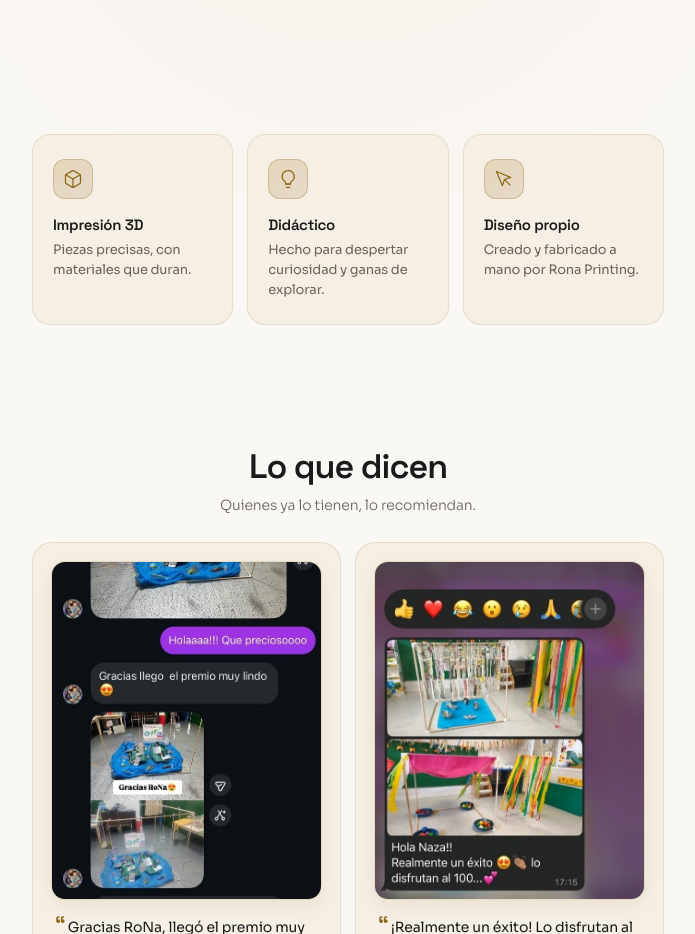
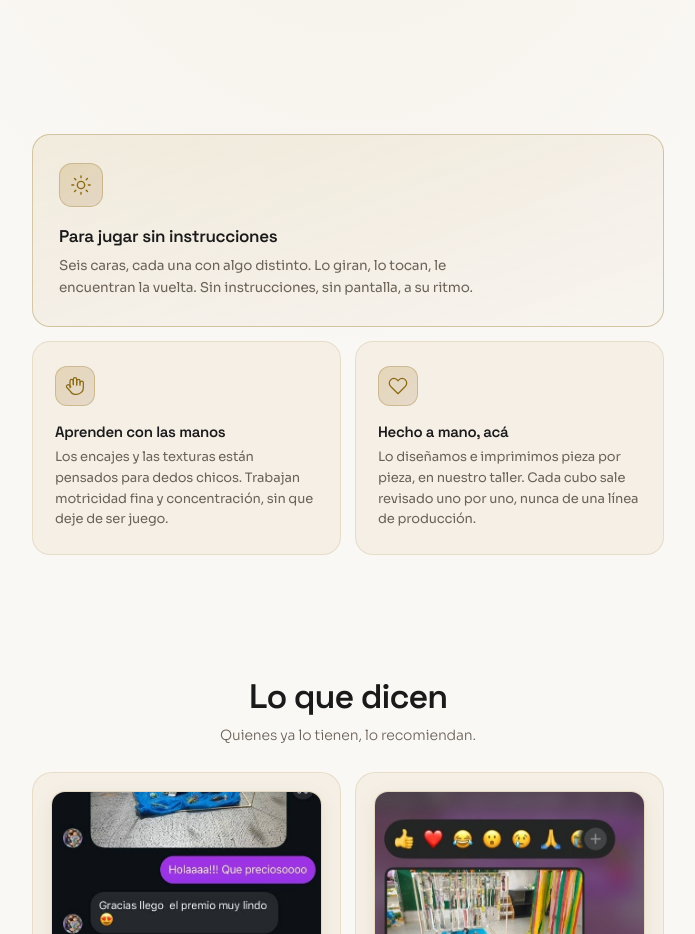
Before and after one commit to frxnnk/rona-printing-landing, a website: page index.html in a window 1280 px wide. Shown: the part 860-1794 px from the top of the page, without its empty margins (292-987 px from the left). Drawn offline with Linux system fonts and the light colour scheme; no server answers.

Commit message:
redesign: features section — asymmetric layout, concrete copy, outcome-focused

```diff
--- a/index.html
+++ b/index.html
@@ -241,7 +241,7 @@
     /* Features */
     .feats{
       display:grid;
-      grid-template-columns:repeat(3,1fr);
+      grid-template-columns:1fr 1fr;
       gap:14px;
       margin-bottom:120px;
     }
@@ -250,7 +250,7 @@
       background:var(--cream);
       border:1px solid var(--border);
       border-radius:18px;
-      padding:24px 20px;
+      padding:24px 22px;
       text-align:left;
       transition:transform .35s cubic-bezier(.2,.8,.2,1), background .35s cubic-bezier(.2,.8,.2,1), border-color .35s cubic-bezier(.2,.8,.2,1), box-shadow .35s cubic-bezier(.2,.8,.2,1);
     }
@@ -259,6 +259,16 @@
       background:var(--cream-2);
       border-color:var(--border-strong);
       box-shadow:0 8px 24px rgba(139,105,20,0.08);
+    }
+    .feat-main{
+      grid-column:1 / -1;
+      background:linear-gradient(160deg, rgba(196,163,90,0.14), rgba(212,184,150,0.06));
+      border-color:rgba(139,105,20,0.32);
+      padding:28px 26px;
+    }
+    .feat-main:hover{
+      background:linear-gradient(160deg, rgba(196,163,90,0.2), rgba(212,184,150,0.1));
+      border-color:rgba(139,105,20,0.45);
     }
     .feat-icon{
       width:40px;height:40px;
@@ -270,6 +280,12 @@
       color:var(--wood-dark);
     }
     .feat-icon svg{width:20px;height:20px}
+    .feat-main .feat-icon{
+      width:44px;height:44px;
+      border-radius:13px;
+      margin-bottom:18px;
+    }
+    .feat-main .feat-icon svg{width:22px;height:22px}
     .feat h3{
       font-family:'Space Grotesk',sans-serif;
       font-size:15px;font-weight:600;
@@ -277,7 +293,15 @@
       letter-spacing:-0.02em;
       color:var(--text);
     }
-    .feat p{font-size:13px;color:var(--muted);line-height:1.55;font-weight:400}
+    .feat p{font-size:13px;color:var(--muted);line-height:1.6;font-weight:400}
+    .feat-main h3{
+      font-size:17px;
+      margin-bottom:8px;
+    }
+    .feat-main p{
+      font-size:13.5px;
+      max-width:440px;
+    }
 
     /* Testimonials */
     .testimonials{margin-bottom:120px}
@@ -956,37 +980,36 @@
     </section>
 
     <div class="feats">
-      <div class="feat reveal d4">
+      <div class="feat feat-main reveal d4">
         <div class="feat-icon">
           <svg viewBox="0 0 24 24" fill="none" stroke="currentColor" stroke-width="1.5" stroke-linecap="round" stroke-linejoin="round">
-            <path d="M21 16V8a2 2 0 0 0-1-1.73l-7-4a2 2 0 0 0-2 0l-7 4A2 2 0 0 0 3 8v8a2 2 0 0 0 1 1.73l7 4a2 2 0 0 0 2 0l7-4A2 2 0 0 0 21 16z"/>
-            <polyline points="3.27 6.96 12 12.01 20.73 6.96"/>
-            <line x1="12" y1="22.08" x2="12" y2="12"/>
+            <circle cx="12" cy="12" r="4"/>
+            <path d="M12 2v2M12 20v2M4.93 4.93l1.41 1.41M17.66 17.66l1.41 1.41M2 12h2M20 12h2M4.93 19.07l1.41-1.41M17.66 6.34l1.41-1.41"/>
           </svg>
         </div>
-        <h3>Impresión 3D</h3>
-        <p>Piezas precisas, con materiales que duran.</p>
+        <h3>Para jugar sin instrucciones</h3>
+        <p>Seis caras, cada una con algo distinto. Lo giran, lo tocan, le encuentran la vuelta. Sin instrucciones, sin pantalla, a su ritmo.</p>
       </div>
       <div class="feat reveal d5">
         <div class="feat-icon">
           <svg viewBox="0 0 24 24" fill="none" stroke="currentColor" stroke-width="1.5" stroke-linecap="round" stroke-linejoin="round">
-            <path d="M9 18h6"/>
-            <path d="M10 22h4"/>
-            <path d="M12 2a7 7 0 0 0-4 12.7c.6.5 1 1.2 1 2v.3c0 .6.4 1 1 1h4c.6 0 1-.4 1-1V17c0-.7.4-1.4 1-2A7 7 0 0 0 12 2z"/>
+            <path d="M18 11V6a2 2 0 0 0-4 0v5"/>
+            <path d="M14 10V4a2 2 0 0 0-4 0v6"/>
+            <path d="M10 10.5V6a2 2 0 0 0-4 0v8"/>
+            <path d="M18 8a2 2 0 1 1 4 0v6a8 8 0 0 1-8 8h-2c-2.8 0-4.5-1.9-5.5-3.5L2 13.5a2.1 2.1 0 0 1 3.5-2.3L7 13"/>
           </svg>
         </div>
-        <h3>Didáctico</h3>
-        <p>Hecho para despertar curiosidad y ganas de explorar.</p>
+        <h3>Aprenden con las manos</h3>
+        <p>Los encajes y las texturas están pensados para dedos chicos. Trabajan motricidad fina y concentración, sin que deje de ser juego.</p>
       </div>
       <div class="feat reveal d6">
         <div class="feat-icon">
           <svg viewBox="0 0 24 24" fill="none" stroke="currentColor" stroke-width="1.5" stroke-linecap="round" stroke-linejoin="round">
-            <path d="M3 3l7.07 16.97 2.51-7.39 7.39-2.51L3 3z"/>
-            <path d="M13 13l6 6"/>
+            <path d="M20.84 4.61a5.5 5.5 0 0 0-7.78 0L12 5.67l-1.06-1.06a5.5 5.5 0 0 0-7.78 7.78l1.06 1.06L12 21.23l7.78-7.78 1.06-1.06a5.5 5.5 0 0 0 0-7.78z"/>
           </svg>
         </div>
-        <h3>Diseño propio</h3>
-        <p>Creado y fabricado a mano por Rona Printing.</p>
+        <h3>Hecho a mano, acá</h3>
+        <p>Lo diseñamos e imprimimos pieza por pieza, en nuestro taller. Cada cubo sale revisado uno por uno, nunca de una línea de producción.</p>
       </div>
     </div>
 
```
